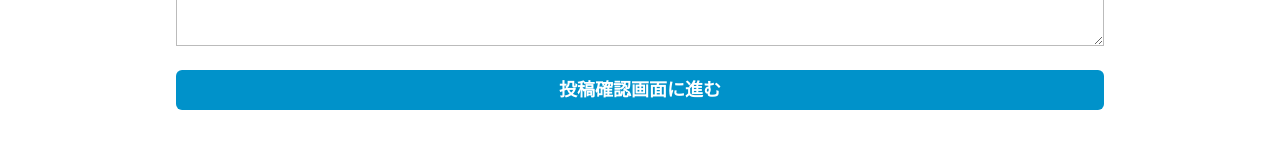
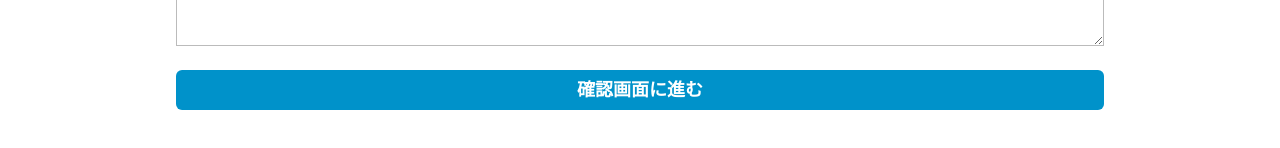
Before and after one commit to yk1979/railway-diary, a Next.js app: page /edit in a window 1280 px wide. Shown: the part 566-714 px from the top of the page. Built offline with nearby package versions, Linux system fonts and the light colour scheme; a web font is replaced by a local one.

Commit message:
試行錯誤2

```diff
--- a/src/components/Button/Primary.tsx
+++ b/src/components/Button/Primary.tsx
@@ -21,10 +21,12 @@ type PrimaryProps = {
 
 type Props = PrimaryProps & {
   className?: string;
+  // TODO 本当にこれでいいのかなあ
+  onClick?: () => void;
 };
 
-const Primary = ({ text, className }: Props) => (
-  <Button type="button" className={className}>
+const Primary = ({ text, className, onClick }: Props) => (
+  <Button type="button" className={className} onClick={onClick}>
     {text}
   </Button>
 );
--- a/src/components/Editor.tsx
+++ b/src/components/Editor.tsx
@@ -12,7 +12,7 @@ const Root = styled.textarea`
   border: 1px solid ${Color.Border.Default};
 `;
 
-const SubmitButton = styled(Button.Primary)`
+const StyledButton = styled(Button.Primary)`
   margin-top: 24px;
 `;
 
@@ -22,11 +22,15 @@ type Props = {
 
 const Editor = ({ className }: Props) => {
   const [value, changeText] = useState("");
+  const [buttonText, changeButtonText] = useState("確認画面に進む");
 
   return (
     <form className={className}>
       <Root value={value} onChange={e => changeText(e.target.value)} />
-      <SubmitButton text="投稿確認画面に進む" />
+      <StyledButton
+        text={buttonText}
+        onClick={() => changeButtonText("投稿する")}
+      />
     </form>
   );
 };
```
